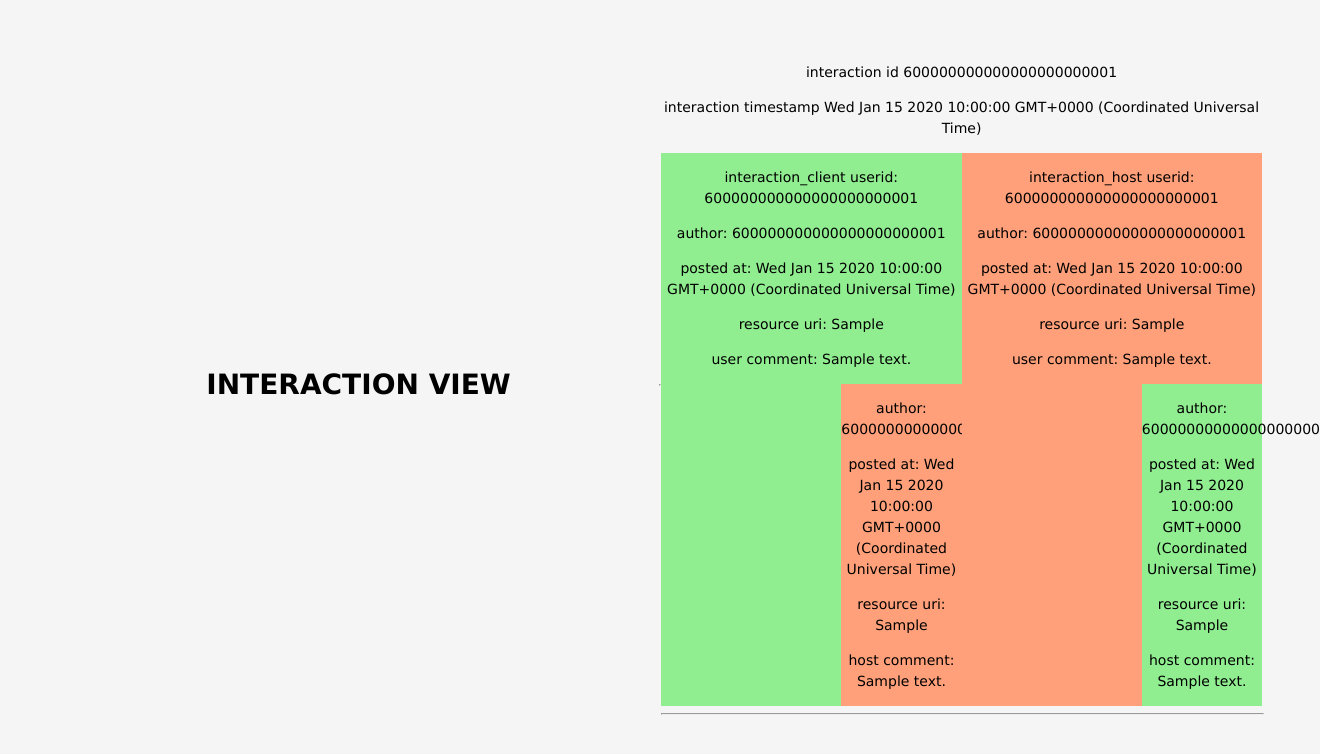
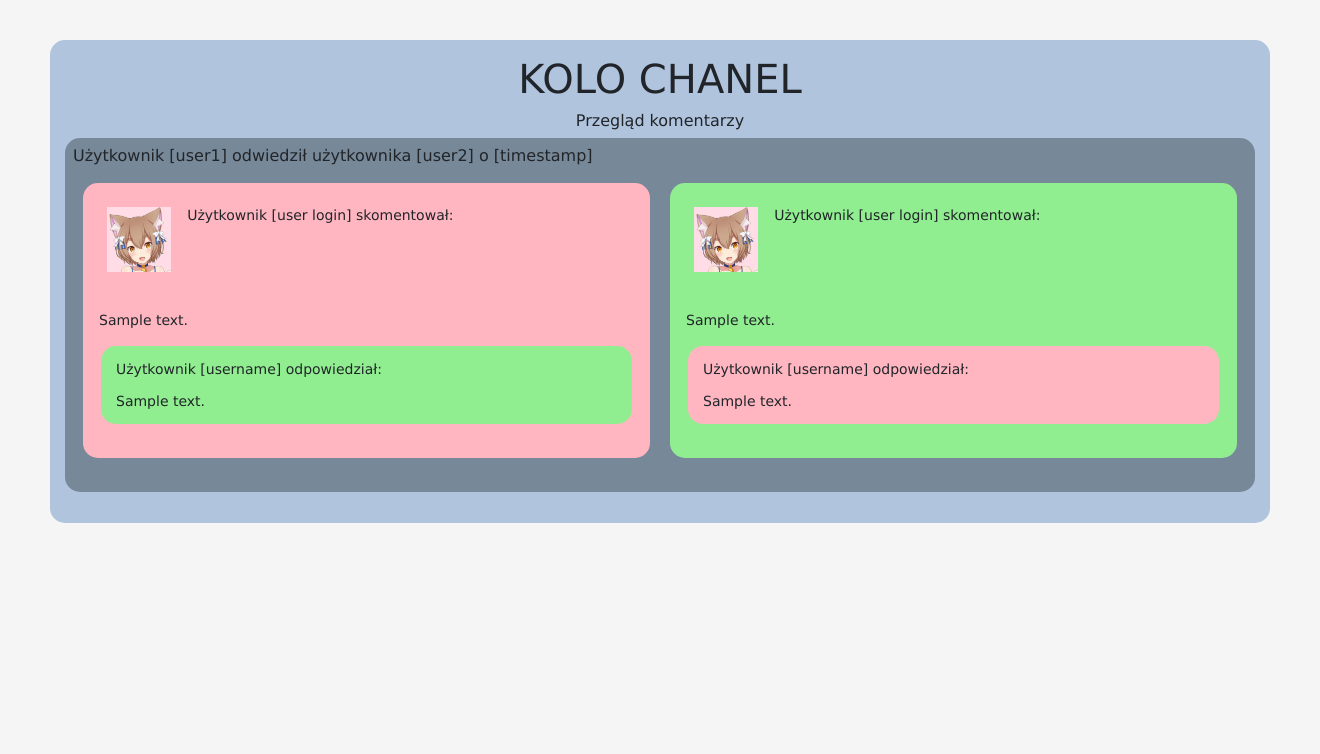
Before and after one commit to mohrcore/weppo, a Node server app: page /interactions/ in a window 1320 px wide; the page is wider, and only the part inside the window is pictured. Shown: the top 754 px of that part. Run offline with Node 20, Linux system fonts and the light colour scheme; tables that the repository leaves empty hold one stand-in row (values such as "Sample post"); some libraries are stand-ins or nearby versions.

Commit message:
Interaction view in bootstrap

```diff
--- a/kolochanel/public/stylesheets/style.css
+++ b/kolochanel/public/stylesheets/style.css
@@ -38,7 +38,7 @@ a {
   color: #00B7FF;
 }
 
-.content-box {
+.content-box-constrained {
   width: 100%;
   max-width: 25%;
   padding: 15px;
@@ -47,6 +47,44 @@ a {
   border-radius: 15px;
 }
 
+.content-box {
+  width: 100%;
+  padding: 15px;
+  margin: auto;
+  background-color: lightsteelblue;
+  border-radius: 15px;
+}
+
+.nested_content-box {
+  flex-basis: 100%;
+  width: 100%;
+  padding: 15px;
+  margin: auto;
+  background-color: lightslategrey;
+  border-radius: 15px;
+}
+
+.nested_content_user-box {
+  flex-basis: 100%;
+  padding: 15px;
+  margin: 10px;
+  background-color: lightgreen;
+  border-radius: 15px;
+}
+
+.nested_content_host-box {
+  flex-basis: 100%;
+  padding: 15px;
+  margin: 10px;
+  background-color: lightpink;
+  border-radius: 15px;
+}
+
 .content-box .content-floating:focus-within {
   z-index: 2;
 }
+
+.interaction_header {
+  max-height: 25%;
+  height: auto;
+}
--- a/kolochanel/routes/interaction_view.js
+++ b/kolochanel/routes/interaction_view.js
@@ -79,7 +79,7 @@ router.get('/', async(req, res, next) => {
 
     console.log(inter_query); // TODO: odpytaj DB tylko o to co potrzeba.
     res.render(
-      'interaction',
+      'interaction_top',
       { interaction_descriptor: inter_query }
     );
 });
--- a/kolochanel/views/index.ejs
+++ b/kolochanel/views/index.ejs
@@ -14,7 +14,7 @@
     </script>
   </head>
   <body>
-    <div class="content-box">
+    <div class="content-box-constrained">
       <div class="content-floating">
         <h1 style="text-align:center">KOLO CHANEL</h1>
       </div>
--- a/kolochanel/views/interaction.ejs
+++ b/kolochanel/views/interaction.ejs
@@ -1,70 +1,33 @@
-<!DOCTYPE html>
-<html>
-  <head>
-    <title>interaction view</title>
-    <link rel='stylesheet' href='/stylesheets/style.css' />
-  </head>
-  <body>
-    <div class = "center">
-      <h1>INTERACTION VIEW</h1>
+<% if(identity == "host") { %>
+  <% var comment_id = interaction.host_comment_reference %>
+  <% var response_id = interaction.client_response_reference %>
+<% } else { %>
+  <% var comment_id = interaction.client_comment_reference %>
+  <% var response_id = interaction.host_response_reference %>
+<% } %>
+
+<div class="d-flex flex-column bd-highlight mb-3">
+  <!-- profile picture and metadata -->
+  <div class="p-2 bd-highlight">
+    <div class="d-flex flex-row bd-highlight mb-3">
+      <img class="p-2 bd-highlight img-responsive" src="/images/test_pfp.jpg" style="max-width: 15%;">
+      <p class="p-2 bd-highlight" style="width: 100%">Użytkownik [user login] skomentował:</p>
     </div>
-    <hr>
-    <div class="center">
-      <% for(var i=0; i < interaction_descriptor.prepared_interactions.length; i++) { %>
-        <div>
-          <p> interaction id <%= interaction_descriptor.prepared_interactions[i]._id %> </p>
-          <p> interaction timestamp <%= interaction_descriptor.prepared_interactions[i].timestamp %> </p>
+  </div>
 
-          <div style="width:100%; display: flex">
-            <div style="float:left; width: 50%; background:lightgreen">
-              <p>interaction_client userid: <%= interaction_descriptor.prepared_interactions[i].client_userid %></p>
+  <% if(response_id != "None") { %>
+    <div class="p-2 bd-highlight">
+      <%= comment_map[comment_id].content %>
+    </div>
 
-              <% if(interaction_descriptor.prepared_interactions[i].client_comment_reference != "None") { %>
-                <p>author: <%= interaction_descriptor.comment_map[interaction_descriptor.prepared_interactions[i].client_comment_reference].author %></p>
-                <p>posted at: <%= interaction_descriptor.comment_map[interaction_descriptor.prepared_interactions[i].client_comment_reference].timestamp %></p>
-                <p>resource uri: <%= interaction_descriptor.comment_map[interaction_descriptor.prepared_interactions[i].client_comment_reference].resource_uri %></p>
-                <p>user comment: <%= interaction_descriptor.comment_map[interaction_descriptor.prepared_interactions[i].client_comment_reference].content %></p>
-                <% if(interaction_descriptor.prepared_interactions[i].host_response_reference != "None") { %>
-                  <div style="float:right; width: 40%; background:lightsalmon">
-                    <p>author: <%= interaction_descriptor.comment_map[interaction_descriptor.prepared_interactions[i].host_response_reference].author %></p>
-                    <p>posted at: <%= interaction_descriptor.comment_map[interaction_descriptor.prepared_interactions[i].host_response_reference].timestamp %></p>
-                    <p>resource uri: <%= interaction_descriptor.comment_map[interaction_descriptor.prepared_interactions[i].host_response_reference].resource_uri %></p>
-                    <p>host comment: <%= interaction_descriptor.comment_map[interaction_descriptor.prepared_interactions[i].host_response_reference].content %></p>
-                  </div>
-                <% } else { %>
-                  <p></p>
-                <% } %>
-              <% } else { %>
-                <p></p>
-              <% } %>
-            </div>
-            <div style="float:right; width: 50%; background:lightsalmon">
-              <p>interaction_host userid: <%= interaction_descriptor.prepared_interactions[i].host_userid %></p>
+    <% if(identity == "host") { %>
+      <div class="nested_content_user-box">
+    <% } else { %>
+      <div class="nested_content_host-box">
+    <% } %>
+    <p>Użytkownik [username] odpowiedział:</p>
+    <%= comment_map[response_id].content %>
+    </div>
 
-              <% if(interaction_descriptor.prepared_interactions[i].host_comment_reference != "None") { %>
-                <p>author: <%= interaction_descriptor.comment_map[interaction_descriptor.prepared_interactions[i].host_comment_reference].author %></p>
-                <p>posted at: <%= interaction_descriptor.comment_map[interaction_descriptor.prepared_interactions[i].host_comment_reference].timestamp %></p>
-                <p>resource uri: <%= interaction_descriptor.comment_map[interaction_descriptor.prepared_interactions[i].host_comment_reference].resource_uri %></p>
-                <p>user comment: <%= interaction_descriptor.comment_map[interaction_descriptor.prepared_interactions[i].host_comment_reference].content %></p>
-                <% if(interaction_descriptor.prepared_interactions[i].client_response_reference != "None") { %>
-                  <div style="float:right; width: 40%; background:lightgreen">
-                    <p>author: <%= interaction_descriptor.comment_map[interaction_descriptor.prepared_interactions[i].client_response_reference].author %></p>
-                    <p>posted at: <%= interaction_descriptor.comment_map[interaction_descriptor.prepared_interactions[i].client_response_reference].timestamp %></p>
-                    <p>resource uri: <%= interaction_descriptor.comment_map[interaction_descriptor.prepared_interactions[i].client_response_reference].resource_uri %></p>
-                    <p>host comment: <%= interaction_descriptor.comment_map[interaction_descriptor.prepared_interactions[i].client_response_reference].content %></p>
-                  </div>
-                <% } else { %>
-                  <p></p>
-                <% } %>
-                <% } else { %>
-                <p></p>
-              <% } %>
-          </div>
-        </div>
-        <div style="width:100%;">
-          <hr style="float:left; width:100%;">
-        </div>
-      <% } %>
-    </div>
-  </body>
-</html>
+  <% } %>
+</div>
--- /dev/null
+++ b/kolochanel/views/interaction_top.ejs
@@ -0,0 +1,45 @@
+<!DOCTYPE html>
+<html>
+
+<head>
+  <meta charset="utf-8">
+  <meta name="viewport" content="width=device-width, initial-scale=1, shrink-to-fit=no">
+  <link href="https://cdn.jsdelivr.net/npm/bootstrap@5.0.2/dist/css/bootstrap.min.css" rel="stylesheet"
+    integrity="sha384-EVSTQN3/azprG1Anm3QDgpJLIm9Nao0Yz1ztcQTwFspd3yD65VohhpuuCOmLASjC" crossorigin="anonymous">
+  <title>interaction view</title>
+  <link rel='stylesheet' href='/stylesheets/style.css' />
+</head>
+
+<body>
+  <div class="content-box">
+    <div class="content-floating">
+      <h1 style="text-align:center">KOLO CHANEL</h1>
+    </div>
+    <div class="content-floating">
+      <h6 style="text-align:center">Przegląd komentarzy</h6>
+    </div>
+    <% for(var i=0; i < interaction_descriptor.prepared_interactions.length; i++) { %>
+
+      <div class="d-flex flex-column bd-highlight mb-3">
+        <div class="p-2 nested_content-box">
+          <h6>Użytkownik [user1] odwiedził użytkownika [user2] o [timestamp]</h6>
+          <div class="d-flex flex-row bd-highlight mb-3">
+            <% var interaction=interaction_descriptor.prepared_interactions[i];%>
+            <div class="p-2 nested_content_host-box">
+              <%- include('interaction.ejs', {interaction: interaction, comment_map: interaction_descriptor.comment_map, identity: "host"}); %>
+            </div>
+            <div class="p-2 nested_content_user-box">
+              <%- include('interaction.ejs', {interaction: interaction, comment_map: interaction_descriptor.comment_map, identity: "client"}); %>
+            </div>
+          </div>
+        </div>
+      </div>
+      <% } %>
+
+  </div>
+  <script src="https://cdn.jsdelivr.net/npm/bootstrap@5.0.2/dist/js/bootstrap.bundle.min.js"
+    integrity="sha384-MrcW6ZMFYlzcLA8Nl+NtUVF0sA7MsXsP1UyJoMp4YLEuNSfAP+JcXn/tWtIaxVXM"
+    crossorigin="anonymous"></script>
+</body>
+
+</html>
--- a/kolochanel/views/login.ejs
+++ b/kolochanel/views/login.ejs
@@ -12,7 +12,7 @@
   </head>
   <body>
     <body>
-      <div class="content-box">
+      <div class="content-box-constrained">
         <div class="content-floating">
           <h1 style="text-align:center">KOLO CHANEL</h1>
         </div>
--- a/kolochanel/views/register.ejs
+++ b/kolochanel/views/register.ejs
@@ -14,7 +14,7 @@
     </script>
   </head>
   <body>
-    <div class="content-box">
+    <div class="content-box-constrained">
       <div class="content-floating">
         <h1 style="text-align:center">KOLO CHANEL</h1>
       </div>
--- a/kolochanel/views/registration_failed.ejs
+++ b/kolochanel/views/registration_failed.ejs
@@ -16,7 +16,7 @@
     </script>
   </head>
   <body>
-    <div class="content-box">
+    <div class="content-box-constrained">
       <div class="content-floating">
         <h1 style="text-align:center">KOLO CHANEL</h1>
       </div>
```
Also changed, not shown: kolochanel/public/images/test_pfp.jpg (added).
